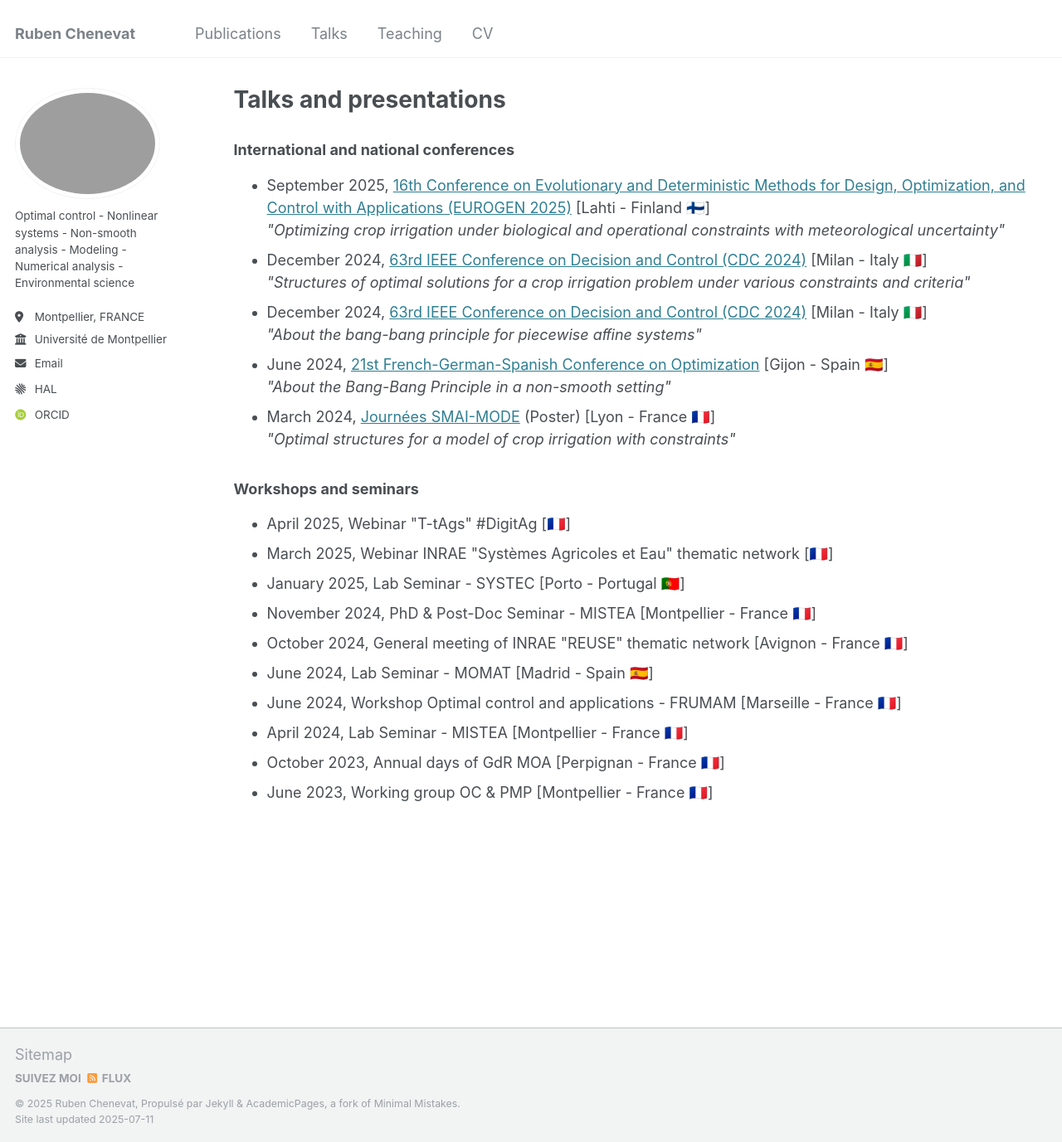
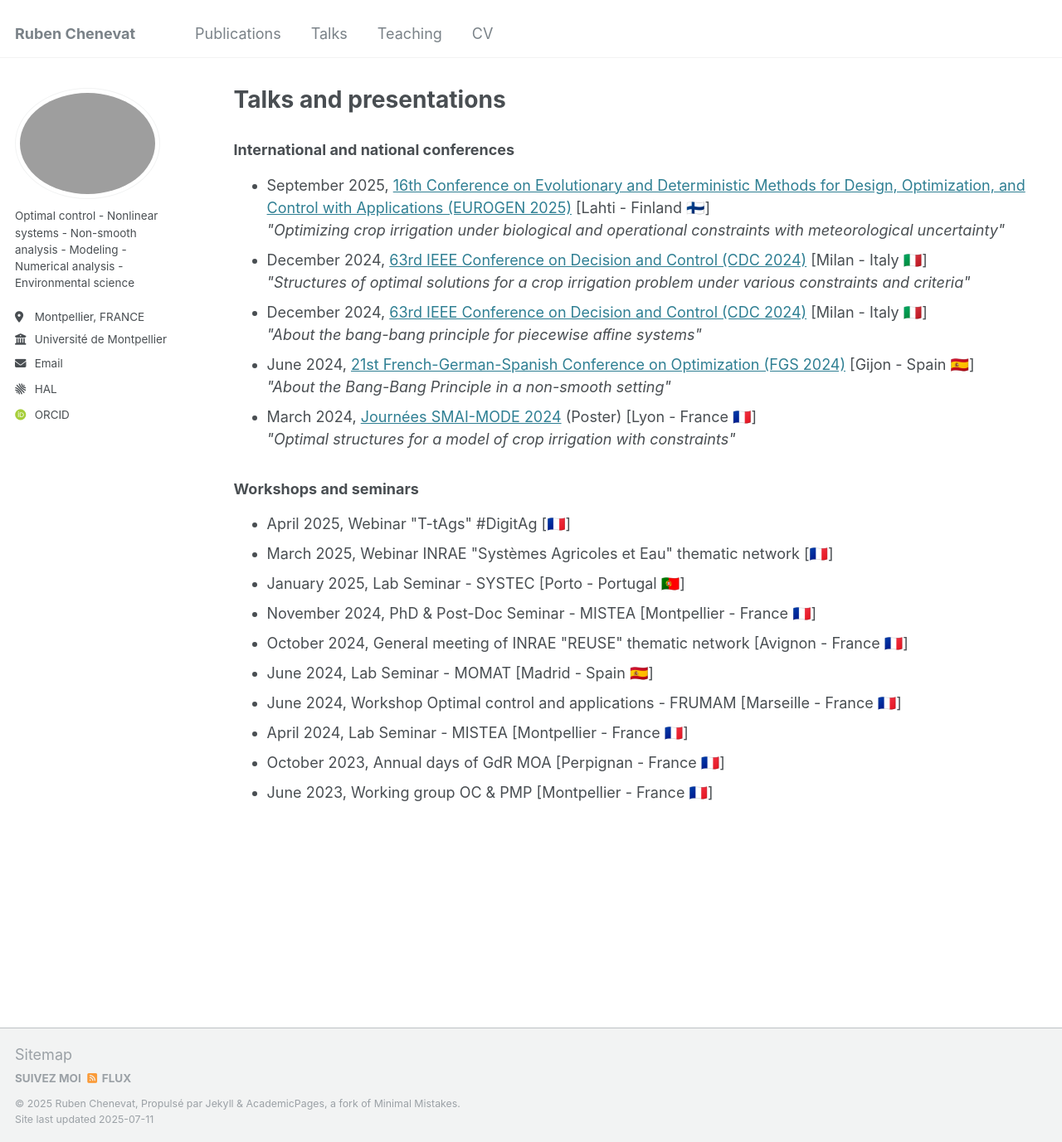
Before and after one commit to rubenchenevat/rubenchenevat.github.io, a Jekyll site: the page built from _pages/talks.html, in a window 1280 px wide and 1377 px high. Shown: the whole window at 83% size. Built offline with Jekyll 4.4.1, drawn with Linux system fonts in a browser that asks for light colours; some web fonts are replaced.

Commit message:
Update talks.html

```diff
--- a/_pages/talks.html
+++ b/_pages/talks.html
@@ -32,11 +32,11 @@ author_profile: true
       <em>"About the bang-bang principle for piecewise aﬀine systems"</em>
     </li>
     <li>
-      June 2024, <a href="https://www.unioviedo.es/fgs2024/" target="_blank">21st French-German-Spanish Conference on Optimization</a> [Gijon - Spain 🇪🇸]<br>
+      June 2024, <a href="https://www.unioviedo.es/fgs2024/" target="_blank">21st French-German-Spanish Conference on Optimization (FGS 2024)</a> [Gijon - Spain 🇪🇸]<br>
       <em>"About the Bang-Bang Principle in a non-smooth setting"</em>
     </li>
     <li>
-      March 2024, <a href="https://indico.math.cnrs.fr/event/9418/" target="_blank">Journées SMAI-MODE</a> (Poster) [Lyon - France 🇫🇷]<br>
+      March 2024, <a href="https://indico.math.cnrs.fr/event/9418/" target="_blank">Journées SMAI-MODE 2024</a> (Poster) [Lyon - France 🇫🇷]<br>
       <em>"Optimal structures for a model of crop irrigation with constraints"</em>
     </li>
 </ul>
```
